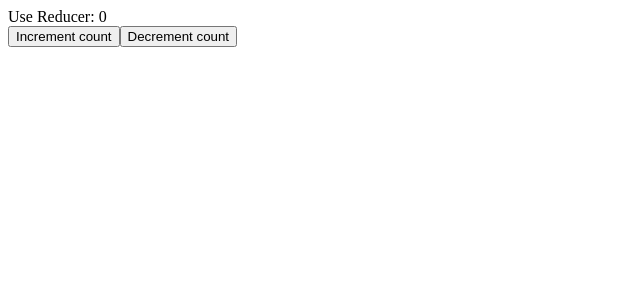
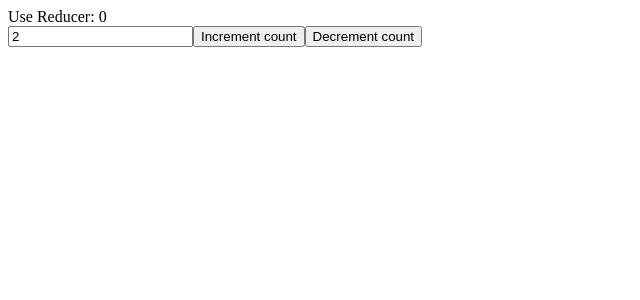
Before and after one commit to sabanr/04-reusable-components, a React (Vite) app: page / in a window 1280 px wide. Shown: the top 300 px of the page, without its empty margins (0-640 px from the left). Built offline with nearby package versions, Linux system fonts and the light colour scheme.

Commit message:
Implement incrementBy functionality in App component; update reducer and input handling

```diff
--- a/src/App.tsx
+++ b/src/App.tsx
@@ -3,6 +3,7 @@ import React, { useReducer } from 'react';
 enum ActionType {
 	Increment,
 	Decrement,
+	SetIncrementBy,
 }
 
 interface Action {
@@ -12,19 +13,25 @@ interface Action {
 
 interface State {
 	count: number;
+	incrementBy: number;
 }
 
 const App: React.FC = () => {
-	const [state, dispatch] = useReducer(reducer, { count: 0 } as State);
+	const [state, dispatch] = useReducer(reducer, {
+		count: 0,
+		incrementBy: 2,
+	} as State);
 
 	function reducer(state: State, action: Action): State {
 		switch (action.type) {
 			case ActionType.Increment:
-				return { ...state, count: state.count + action.payload }; //staet + action.payload;
+				return { ...state, count: state.count + state.incrementBy }; //staet + action.payload;
 
 			case ActionType.Decrement:
-				return { ...state, count: state.count - action.payload }; //staet - action.payload;
+				return { ...state, count: state.count - state.incrementBy }; //staet - action.payload;
 
+			case ActionType.SetIncrementBy:
+				return { ...state, incrementBy: action.payload }; //staet - action.payload;
 			default:
 				throw new Error();
 		}
@@ -34,15 +41,25 @@ const App: React.FC = () => {
 		<div>
 			Use Reducer: {state.count}
 			<br />
+			<input
+				title="increment by"
+				value={state.incrementBy}
+				onChange={(e) =>
+					dispatch({
+						type: ActionType.SetIncrementBy,
+						payload: Number(e.target.value),
+					})
+				}
+			/>
 			<button
 				type="button"
-				onClick={() => dispatch({ type: ActionType.Increment, payload: 1 })}
+				onClick={() => dispatch({ type: ActionType.Increment } as Action)}
 			>
 				Increment count
 			</button>
 			<button
 				type="button"
-				onClick={() => dispatch({ type: ActionType.Decrement, payload: 1 })}
+				onClick={() => dispatch({ type: ActionType.Decrement } as Action)}
 			>
 				Decrement count
 			</button>
```
